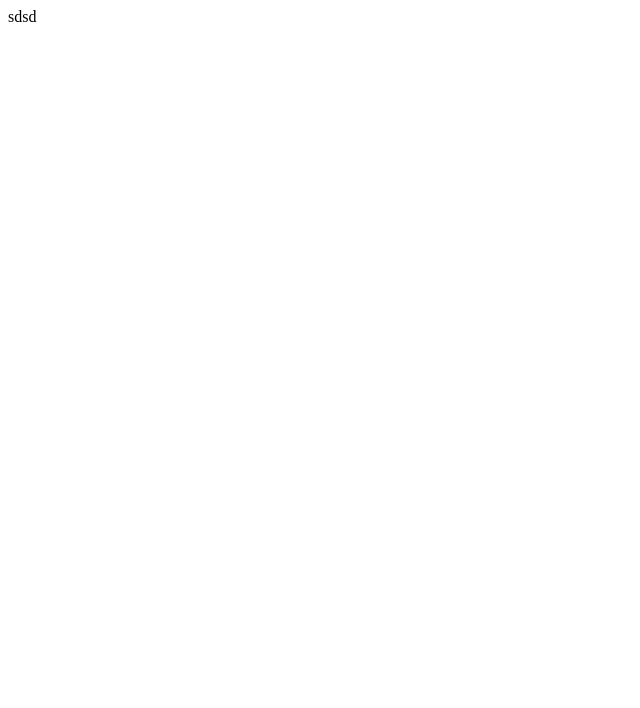
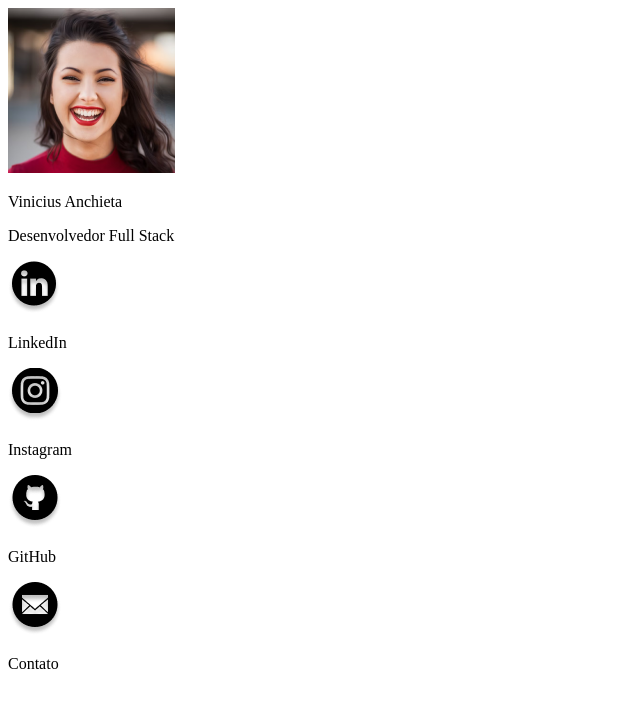
Before and after one commit to viniciusanchieta/page-link, a plain HTML site: page index.html in a window 1280 px wide. Shown: the whole page, without its empty margins (0-640 px from the left). Drawn offline with Linux system fonts and the light colour scheme.

Commit message:
Development: Create structure HTML

```diff
--- a/index.html
+++ b/index.html
@@ -13,34 +13,29 @@
 
 <body>
     <div class="container">
-        sdsd
         <div class="img-profile">
-            <img src="" alt="">
+            <img src="src/imgs/profile.png" alt="Imagem de perfil">
         </div>
         <div class="info">
-            <p class="name"></p>
-            <p class="description"></p>
+            <p class="name">Vinicius Anchieta</p>
+            <p class="description">Desenvolvedor Full Stack</p>
         </div>
         <div class="buttons">
             <div class="button">
-                <img src="" alt="">
-                <p></p>
+                <img src="src/imgs/linkedin.png" alt="Botão LinkedIn">
+                <p>LinkedIn</p>
             </div>
             <div class="button">
-                <img src="" alt="">
-                <p></p>
+                <img src="src/imgs/instagram.png" alt="Botão Instagram">
+                <p>Instagram</p>
             </div>
             <div class="button">
-                <img src="" alt="">
-                <p></p>
+                <img src="src/imgs/github.png" alt="Botão GitHub">
+                <p>GitHub</p>
             </div>
             <div class="button">
-                <img src="" alt="">
-                <p></p>
-            </div>
-            <div class="button">
-                <img src="" alt="">
-                <p></p>
+                <img src="src/imgs/contact.png" alt="Botão Contato">
+                <p>Contato</p>
             </div>
         </div>
     </div>
```
Also changed, not shown: src/imgs/background.png (added), src/imgs/contact.png (added), src/imgs/github.png (added), src/imgs/instagram.png (added), src/imgs/linkedin.png (added), src/imgs/profile.png (added).
